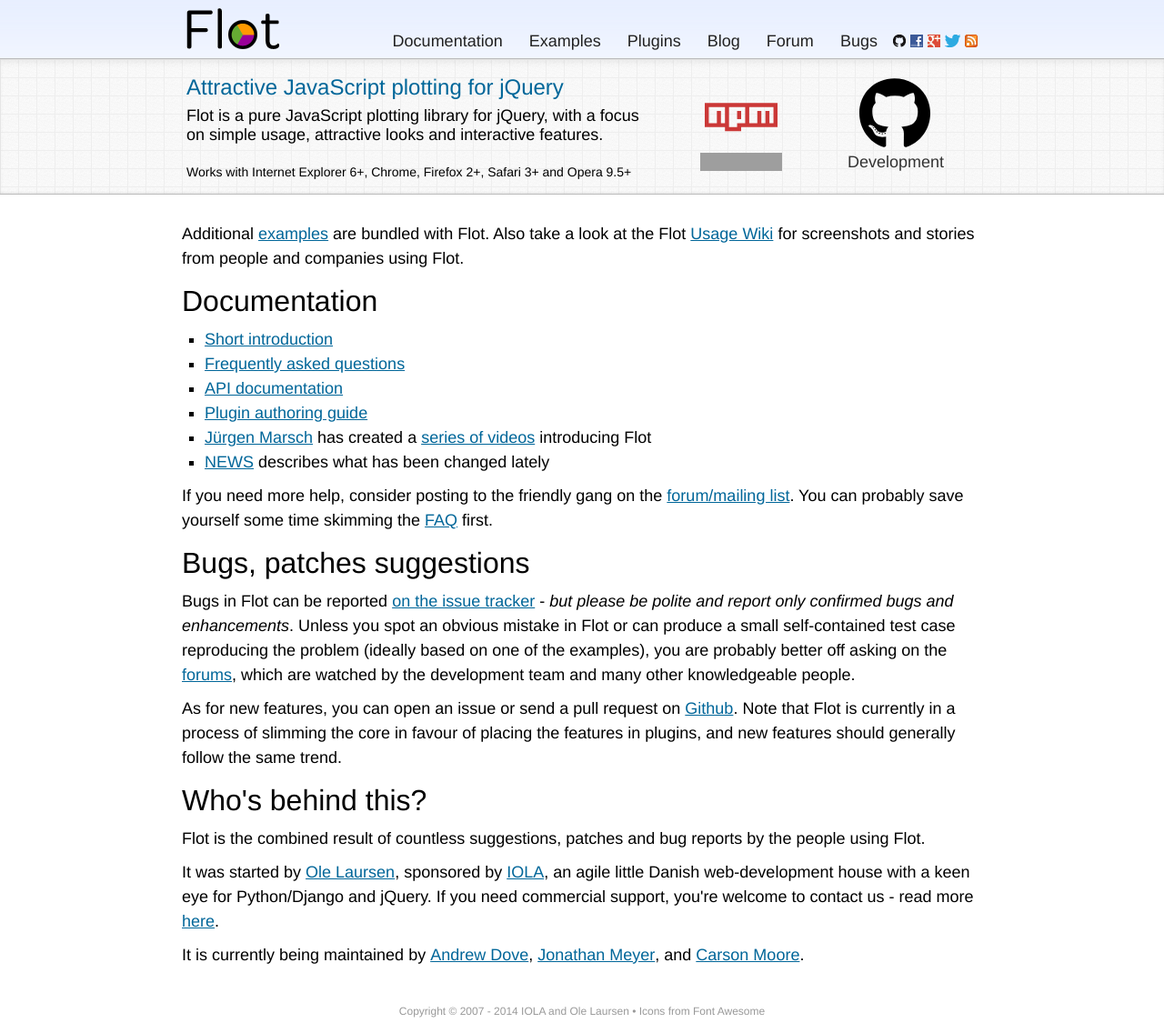
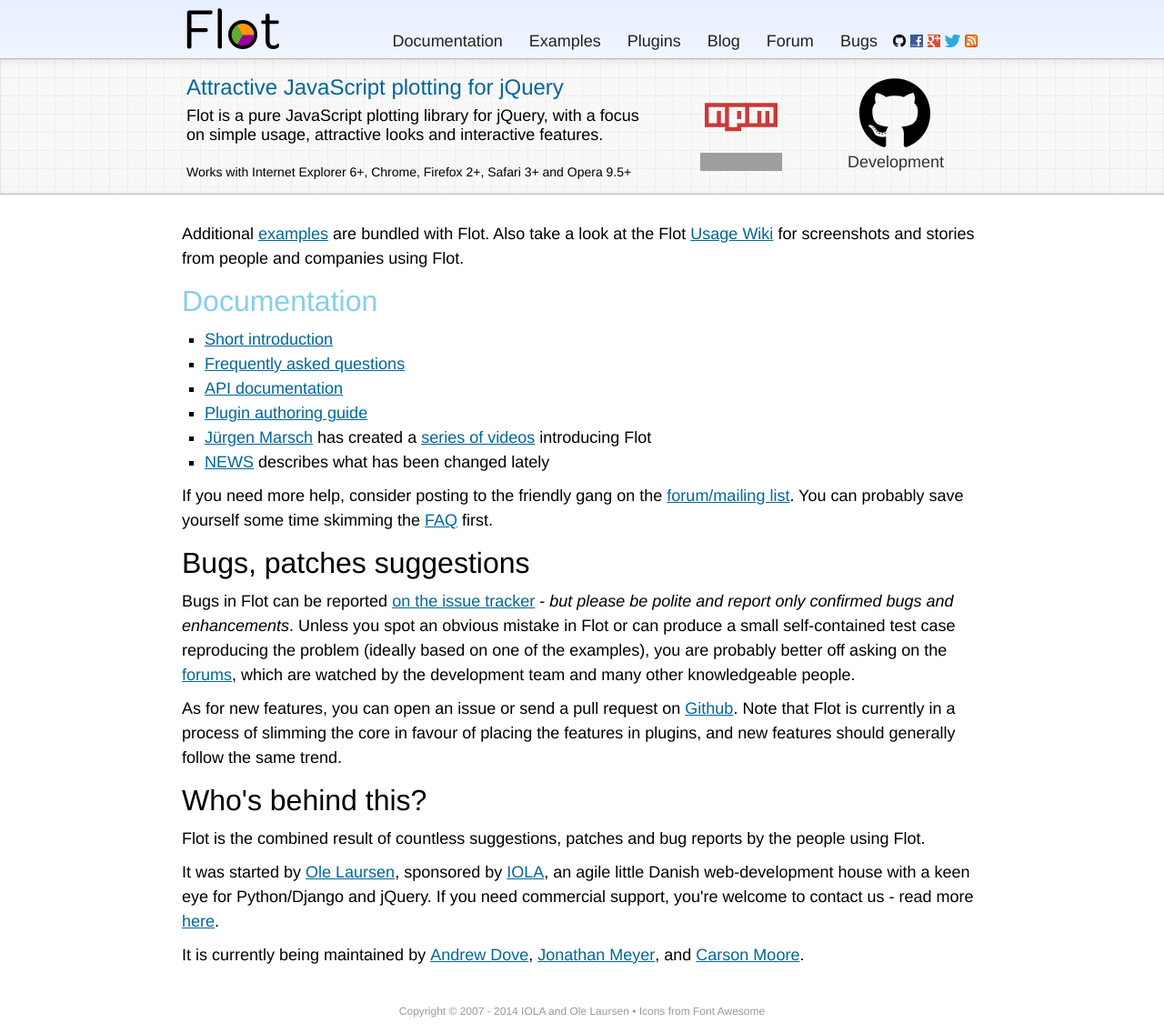
Before and after one commit to flot/flot.github.com, a Jekyll site: the page built from index.html, in a window 1280 px wide. Shown: the whole page at 91% size. Built offline with Jekyll 4.4.1, drawn with Linux system fonts in a browser that asks for light colours; the list of posts is cut into pages by our own code; grey boxes are pictures that could not be loaded.

Commit message:
Update index.html

```diff
--- a/index.html
+++ b/index.html
@@ -7,7 +7,7 @@
 
 <p>Additional <a href="/flot/examples">examples</a> are bundled with Flot. Also take a look at the Flot <a href="http://github.com/flot/flot/wiki/Flot-Usage">Usage Wiki</a> for screenshots and stories from people and companies using Flot.</p>
 
-<h2>Documentation</h2>
+<h2 style="color:skyblue;">Documentation</h2>
 <ul>
 	<li><a href="https://github.com/flot/flot/blob/master/README.md">Short introduction</a></li>
 	<li><a href="https://github.com/flot/flot/blob/master/FAQ.md">Frequently asked questions</a></li>
```
